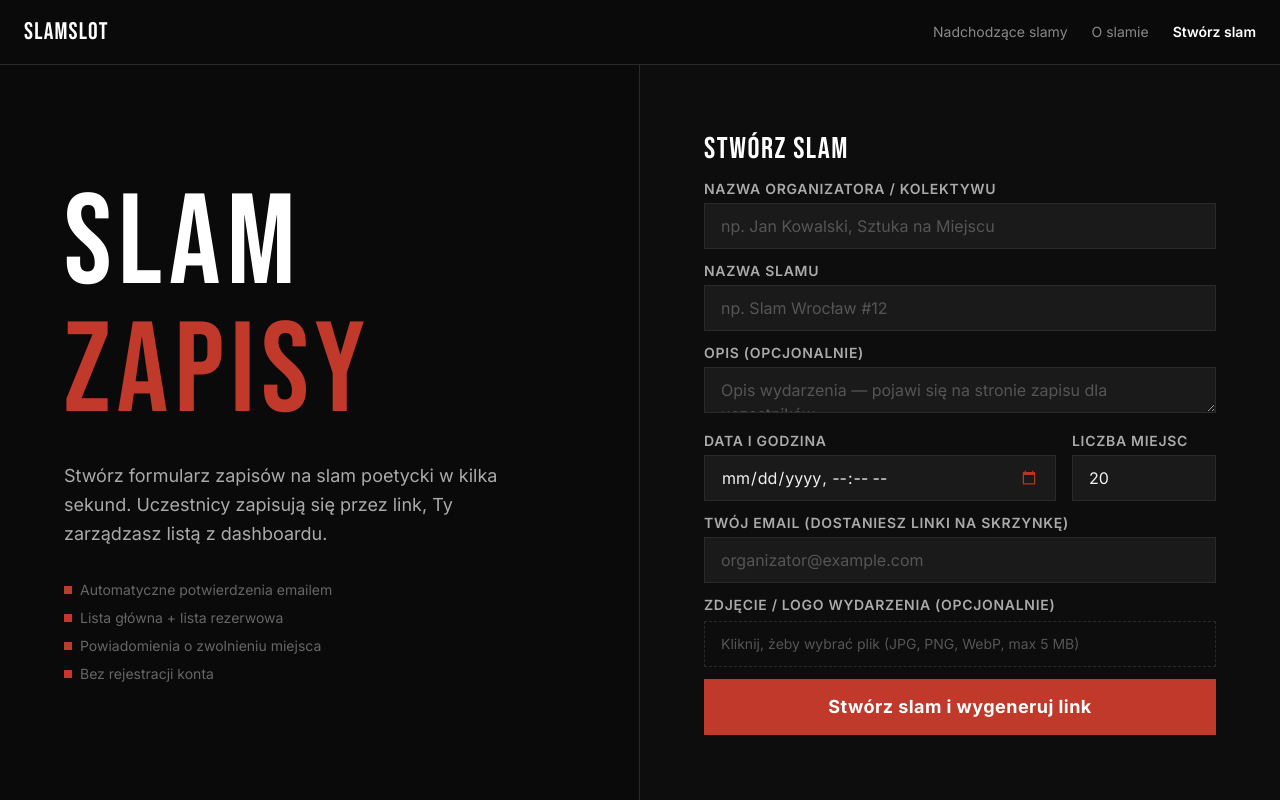
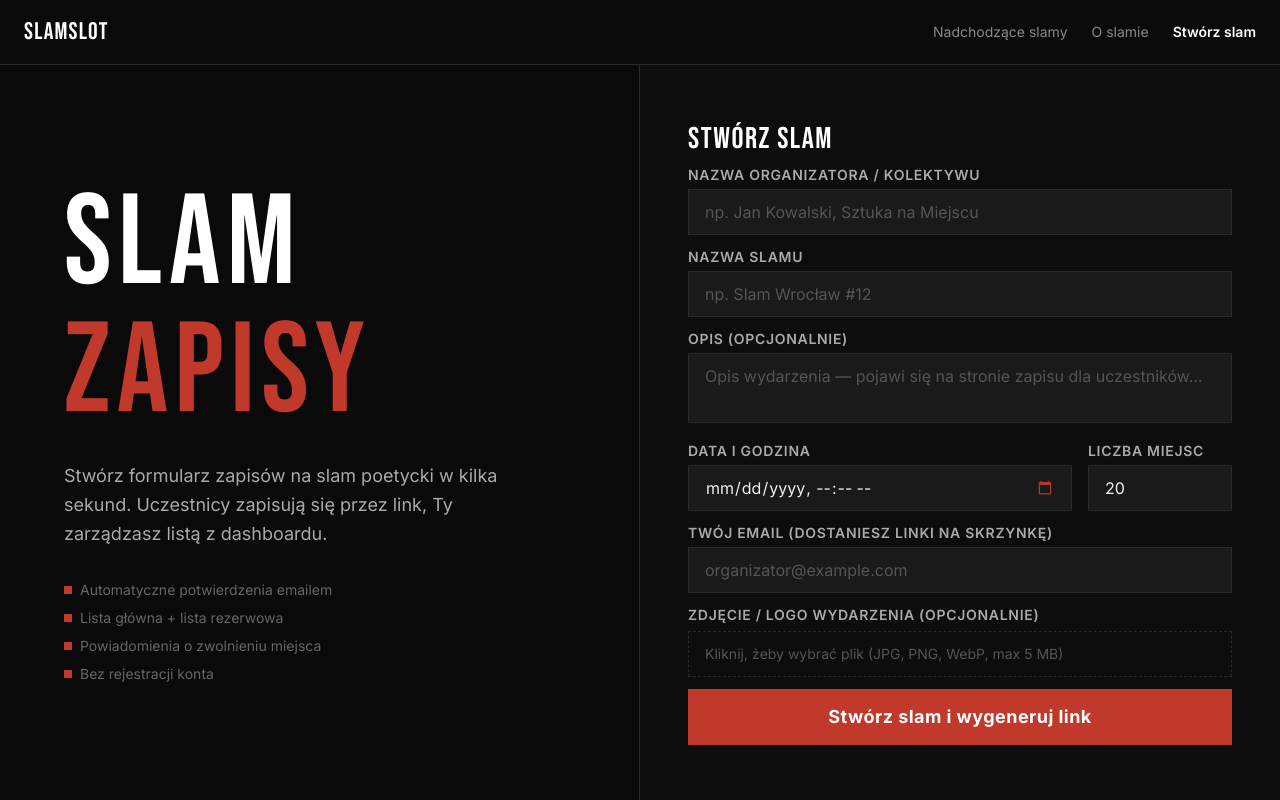
Before and after one commit to biaerti/slamslot, a Next.js app: page / in a window 1280 px wide. Built offline with nearby package versions, Linux system fonts and the light colour scheme.

Commit message:
fix: scrollbar padding, disable textarea resize, description 2 rows

```diff
--- a/app/page.tsx
+++ b/app/page.tsx
@@ -40,8 +40,8 @@ export default function HomePage() {
         </div>
 
         {/* Form right */}
-        <div className="lg:w-1/2 px-8 py-8 lg:px-16 flex flex-col justify-center bg-[#0d0d0d] lg:overflow-y-auto">
-          <p className="font-display text-3xl text-white mb-3 tracking-wide">
+        <div className="lg:w-1/2 px-8 py-4 lg:px-12 flex flex-col justify-center bg-[#0d0d0d] lg:overflow-y-auto">
+          <p className="font-display text-3xl text-white mb-2 tracking-wide">
             STWÓRZ SLAM
           </p>
           <CreateSlamForm />
--- a/components/create-slam-form.tsx
+++ b/components/create-slam-form.tsx
@@ -203,7 +203,7 @@ export default function CreateSlamForm() {
       <Textarea
         label="Opis (opcjonalnie)"
         placeholder="Opis wydarzenia — pojawi się na stronie zapisu dla uczestników..."
-        rows={1}
+        rows={2}
         value={form.description}
         onChange={(e) => setForm({ ...form, description: e.target.value })}
       />
--- a/components/ui/input.tsx
+++ b/components/ui/input.tsx
@@ -38,7 +38,7 @@ export const Textarea = forwardRef<HTMLTextAreaElement, TextareaProps>(
           {label}
         </label>
       )}
-      <textarea ref={ref} className={`${baseClass} resize-y ${className}`} {...props} />
+      <textarea ref={ref} className={`${baseClass} resize-none ${className}`} {...props} />
       {error && <p className="mt-1 text-sm text-red-400">{error}</p>}
     </div>
   )
```
